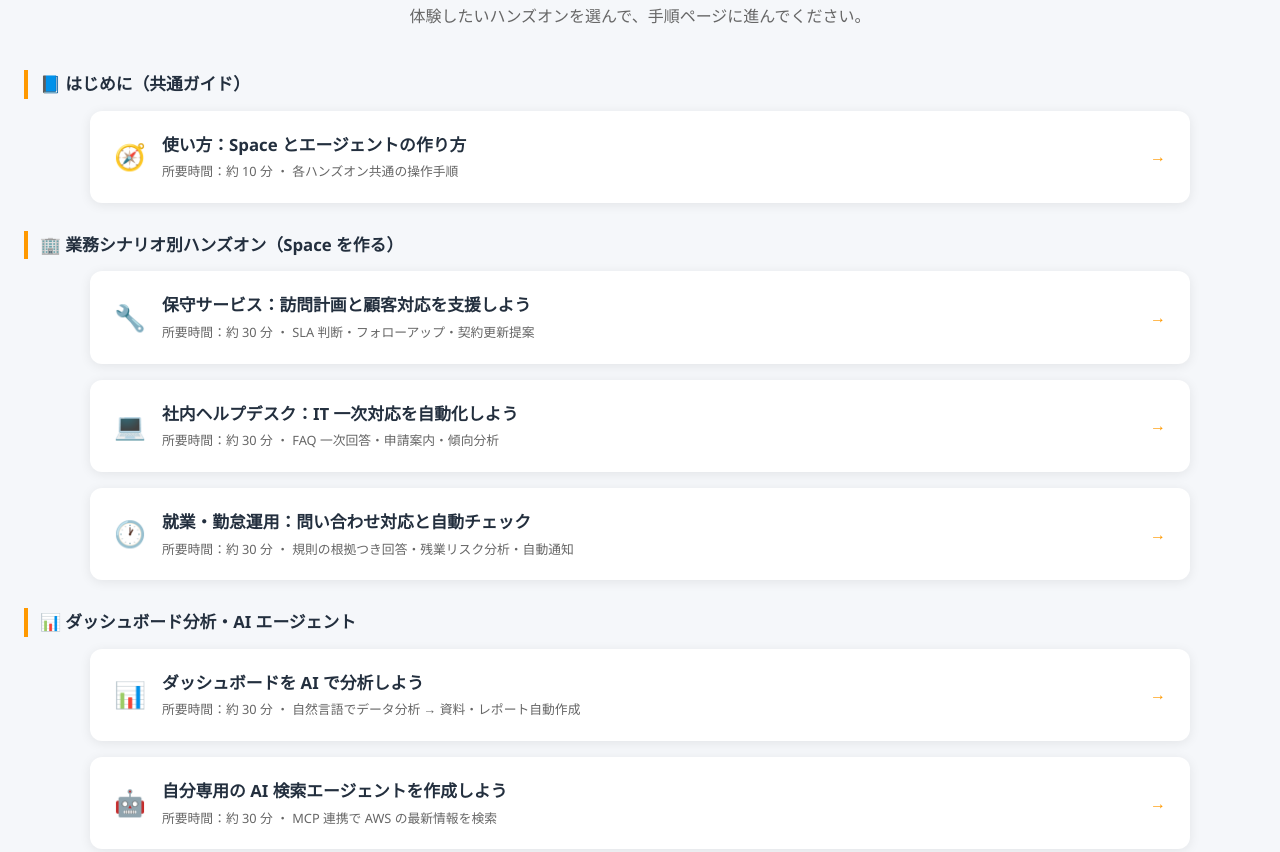
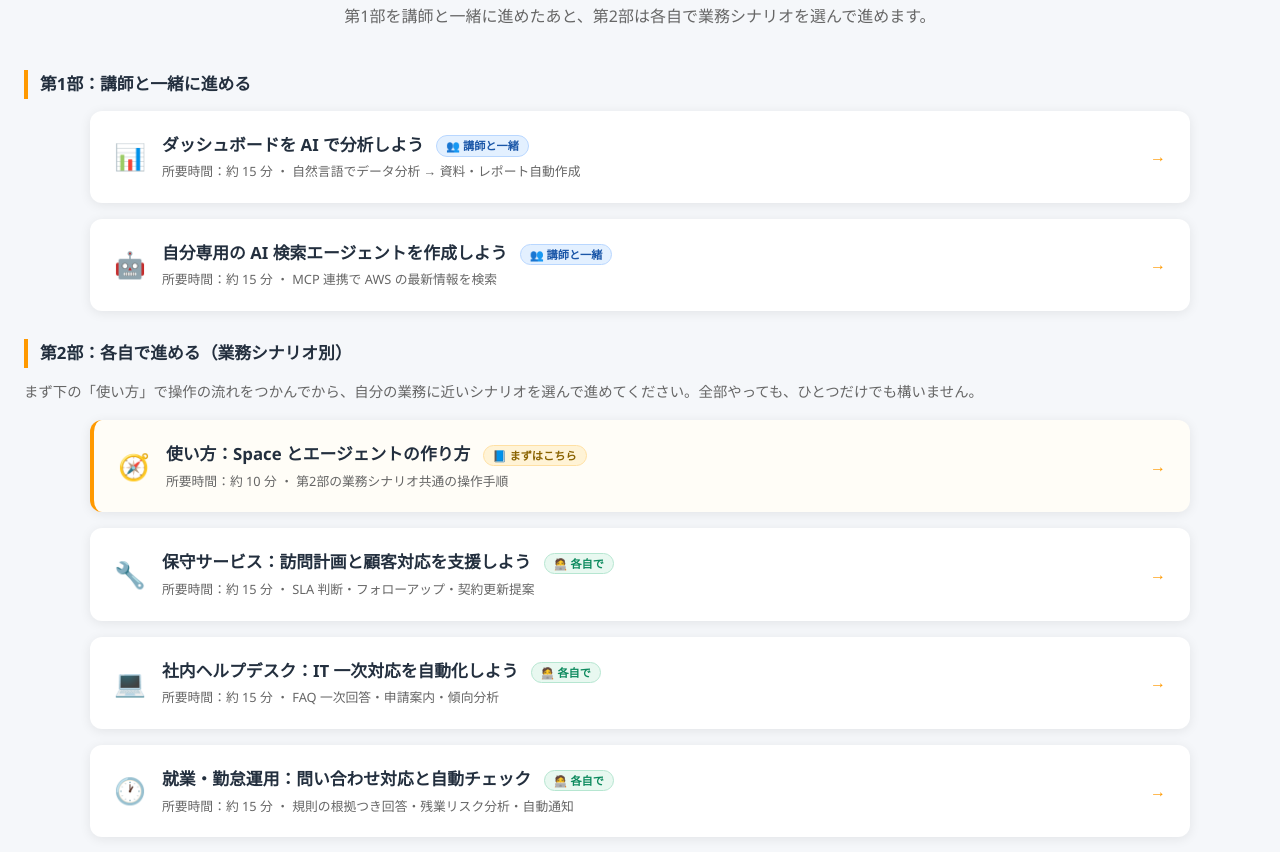
Before and after one commit to ttonogai/quick-seminar, a plain HTML site: page index.html in a window 1280 px wide. Shown: the part 1207-2059 px from the top of the page. Drawn offline with Linux system fonts and the light colour scheme.

Commit message:
Restructure hands-on into two phases with badges, set duration to 15min, link usage to scenarios, fix back links

```diff
--- a/css/style.css
+++ b/css/style.css
@@ -957,3 +957,50 @@ a:hover {
 .handson-group-title:first-of-type {
   margin-top: 8px;
 }
+
+/* ===== ハンズオン グループ説明 ===== */
+.group-desc {
+  font-size: 0.9rem;
+  color: var(--aws-text-light);
+  margin: 0 0 16px;
+}
+
+/* ===== 進め方バッジ ===== */
+.badge {
+  display: inline-block;
+  font-size: 0.7rem;
+  font-weight: 700;
+  line-height: 1;
+  padding: 4px 9px;
+  border-radius: 999px;
+  margin-left: 8px;
+  vertical-align: middle;
+  white-space: nowrap;
+}
+
+.badge-live {
+  background: #e3f0ff;
+  color: #1a56a8;
+  border: 1px solid #b9d7ff;
+}
+
+.badge-self {
+  background: #e8f8f0;
+  color: #0d8a5e;
+  border: 1px solid #b6e6d1;
+}
+
+.badge-guide {
+  background: #fff3d6;
+  color: #8a6300;
+  border: 1px solid #ffe0a3;
+}
+
+/* 「まずはこちら」ガイドを強調 */
+.accordion-link-guide {
+  border-left: 4px solid var(--aws-orange);
+  background: #fffdf7;
+}
+.accordion-link-guide:hover {
+  background: #fff8e8;
+}
--- a/index.html
+++ b/index.html
@@ -48,27 +48,47 @@
   <!-- ハンズオン内容 -->
   <section id="handson" class="section section-alt">
     <h2 class="section-title">ハンズオン内容</h2>
-    <p class="section-desc">体験したいハンズオンを選んで、手順ページに進んでください。</p>
+    <p class="section-desc">第1部を講師と一緒に進めたあと、第2部は各自で業務シナリオを選んで進めます。</p>
 
-    <!-- 共通ガイド -->
-    <h3 class="handson-group-title">📘 はじめに（共通ガイド）</h3>
-    <a href="quick-usage.html" class="accordion accordion-link">
-      <span class="accordion-icon">🧭</span>
+    <!-- 第1部：講師と一緒に進める -->
+    <h3 class="handson-group-title">第1部：講師と一緒に進める</h3>
+
+    <a href="quick-dashboard-handson.html" class="accordion accordion-link">
+      <span class="accordion-icon">📊</span>
       <span class="accordion-label">
-        <strong>使い方：Space とエージェントの作り方</strong>
-        <small>所要時間：約 10 分 ・ 各ハンズオン共通の操作手順</small>
+        <strong>ダッシュボードを AI で分析しよう <span class="badge badge-live">👥 講師と一緒</span></strong>
+        <small>所要時間：約 15 分 ・ 自然言語でデータ分析 → 資料・レポート自動作成</small>
       </span>
       <span class="accordion-arrow">→</span>
     </a>
 
-    <!-- 業務シナリオ別ハンズオン -->
-    <h3 class="handson-group-title">🏢 業務シナリオ別ハンズオン（Space を作る）</h3>
+    <a href="quick-agent-handson.html" class="accordion accordion-link">
+      <span class="accordion-icon">🤖</span>
+      <span class="accordion-label">
+        <strong>自分専用の AI 検索エージェントを作成しよう <span class="badge badge-live">👥 講師と一緒</span></strong>
+        <small>所要時間：約 15 分 ・ MCP 連携で AWS の最新情報を検索</small>
+      </span>
+      <span class="accordion-arrow">→</span>
+    </a>
+
+    <!-- 第2部：各自で進める（業務シナリオ別） -->
+    <h3 class="handson-group-title">第2部：各自で進める（業務シナリオ別）</h3>
+    <p class="group-desc">まず下の「使い方」で操作の流れをつかんでから、自分の業務に近いシナリオを選んで進めてください。全部やっても、ひとつだけでも構いません。</p>
+
+    <a href="quick-usage.html" class="accordion accordion-link accordion-link-guide">
+      <span class="accordion-icon">🧭</span>
+      <span class="accordion-label">
+        <strong>使い方：Space とエージェントの作り方 <span class="badge badge-guide">📘 まずはこちら</span></strong>
+        <small>所要時間：約 10 分 ・ 第2部の業務シナリオ共通の操作手順</small>
+      </span>
+      <span class="accordion-arrow">→</span>
+    </a>
 
     <a href="quick-maintenance-handson.html" class="accordion accordion-link">
       <span class="accordion-icon">🔧</span>
       <span class="accordion-label">
-        <strong>保守サービス：訪問計画と顧客対応を支援しよう</strong>
-        <small>所要時間：約 30 分 ・ SLA 判断・フォローアップ・契約更新提案</small>
+        <strong>保守サービス：訪問計画と顧客対応を支援しよう <span class="badge badge-self">🧑‍💻 各自で</span></strong>
+        <small>所要時間：約 15 分 ・ SLA 判断・フォローアップ・契約更新提案</small>
       </span>
       <span class="accordion-arrow">→</span>
     </a>
@@ -76,8 +96,8 @@
     <a href="quick-helpdesk-handson.html" class="accordion accordion-link">
       <span class="accordion-icon">💻</span>
       <span class="accordion-label">
-        <strong>社内ヘルプデスク：IT 一次対応を自動化しよう</strong>
-        <small>所要時間：約 30 分 ・ FAQ 一次回答・申請案内・傾向分析</small>
+        <strong>社内ヘルプデスク：IT 一次対応を自動化しよう <span class="badge badge-self">🧑‍💻 各自で</span></strong>
+        <small>所要時間：約 15 分 ・ FAQ 一次回答・申請案内・傾向分析</small>
       </span>
       <span class="accordion-arrow">→</span>
     </a>
@@ -85,29 +105,8 @@
     <a href="quick-attendance-handson.html" class="accordion accordion-link">
       <span class="accordion-icon">🕐</span>
       <span class="accordion-label">
-        <strong>就業・勤怠運用：問い合わせ対応と自動チェック</strong>
-        <small>所要時間：約 30 分 ・ 規則の根拠つき回答・残業リスク分析・自動通知</small>
-      </span>
-      <span class="accordion-arrow">→</span>
-    </a>
-
-    <!-- 基本・発展 -->
-    <h3 class="handson-group-title">📊 ダッシュボード分析・AI エージェント</h3>
-
-    <a href="quick-dashboard-handson.html" class="accordion accordion-link">
-      <span class="accordion-icon">📊</span>
-      <span class="accordion-label">
-        <strong>ダッシュボードを AI で分析しよう</strong>
-        <small>所要時間：約 30 分 ・ 自然言語でデータ分析 → 資料・レポート自動作成</small>
-      </span>
-      <span class="accordion-arrow">→</span>
-    </a>
-
-    <a href="quick-agent-handson.html" class="accordion accordion-link">
-      <span class="accordion-icon">🤖</span>
-      <span class="accordion-label">
-        <strong>自分専用の AI 検索エージェントを作成しよう</strong>
-        <small>所要時間：約 30 分 ・ MCP 連携で AWS の最新情報を検索</small>
+        <strong>就業・勤怠運用：問い合わせ対応と自動チェック <span class="badge badge-self">🧑‍💻 各自で</span></strong>
+        <small>所要時間：約 15 分 ・ 規則の根拠つき回答・残業リスク分析・自動通知</small>
       </span>
       <span class="accordion-arrow">→</span>
     </a>
```
Also changed, not shown: quick-agent-handson.html (+2 -2 lines), quick-attendance-handson.html (+3 -3 lines), quick-dashboard-handson.html (+3 -3 lines), quick-helpdesk-handson.html (+3 -3 lines), quick-maintenance-handson.html (+3 -3 lines), quick-usage.html (+33 -27 lines).
